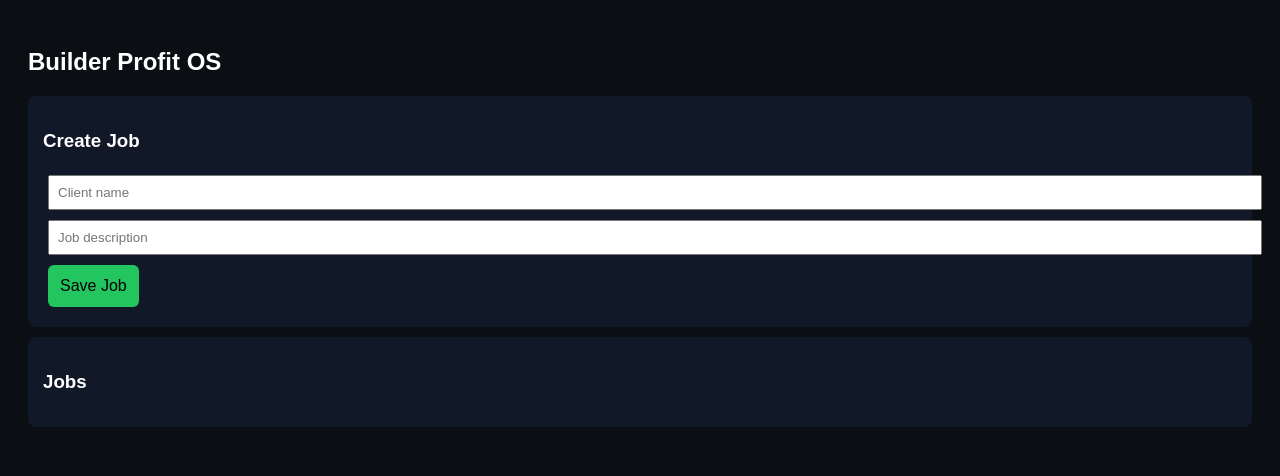
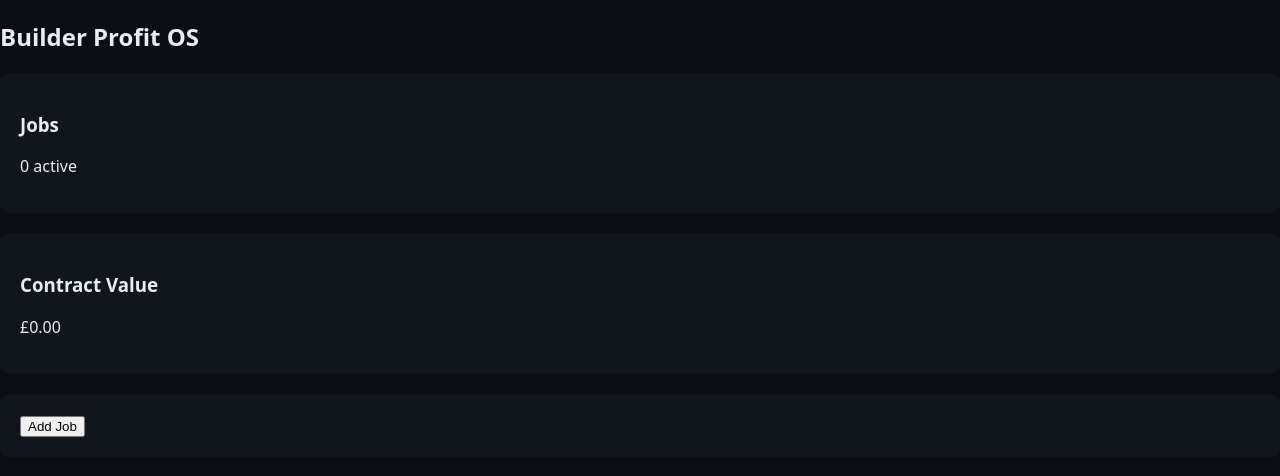
Before and after one commit to edgallagheris-lucyworksos/builder-profit-os, a plain HTML site: page index.html in a window 1280 px wide. Drawn offline with Linux system fonts and the light colour scheme.

Commit message:
Refactor index.html for improved structure and scripts
Updated HTML structure and added necessary scripts for functionality.

```diff
--- a/index.html
+++ b/index.html
@@ -1,98 +1,23 @@
 <!DOCTYPE html>
-<html>
+<html lang="en">
 <head>
+
 <meta charset="UTF-8">
+<meta name="viewport" content="width=device-width, initial-scale=1.0">
+
 <title>Builder Profit OS</title>
 
-<style>
-body{
-font-family:Arial;
-background:#0b0f14;
-color:white;
-padding:20px;
-}
-
-button{
-padding:12px;
-margin:5px;
-font-size:16px;
-background:#22c55e;
-border:none;
-border-radius:6px;
-}
-
-input{
-padding:8px;
-margin:5px;
-width:100%;
-}
-
-.card{
-background:#111827;
-padding:15px;
-border-radius:8px;
-margin-top:10px;
-}
-</style>
+<link rel="stylesheet" href="css/style.css">
 
 </head>
 
 <body>
 
-<h2>Builder Profit OS</h2>
+<div id="app"></div>
 
-<div class="card">
-
-<h3>Create Job</h3>
-
-<input id="client" placeholder="Client name">
-
-<input id="job" placeholder="Job description">
-
-<button onclick="saveJob()">Save Job</button>
-
-</div>
-
-<div class="card">
-
-<h3>Jobs</h3>
-
-<div id="jobs"></div>
-
-</div>
-
-<script>
-
-let jobs = JSON.parse(localStorage.getItem("jobs")||"[]")
-
-function render(){
-
-let html=""
-
-jobs.forEach(j=>{
-html += "<p>"+j.client+" — "+j.job+"</p>"
-})
-
-document.getElementById("jobs").innerHTML = html
-
-}
-
-function saveJob(){
-
-let client = document.getElementById("client").value
-let job = document.getElementById("job").value
-
-jobs.push({client,job})
-
-localStorage.setItem("jobs",JSON.stringify(jobs))
-
-render()
-
-}
-
-render()
-
-</script>
+<script src="data.js"></script>
+<script src="utils.js"></script>
+<script src="main.js"></script>
 
 </body>
 </html>
```
